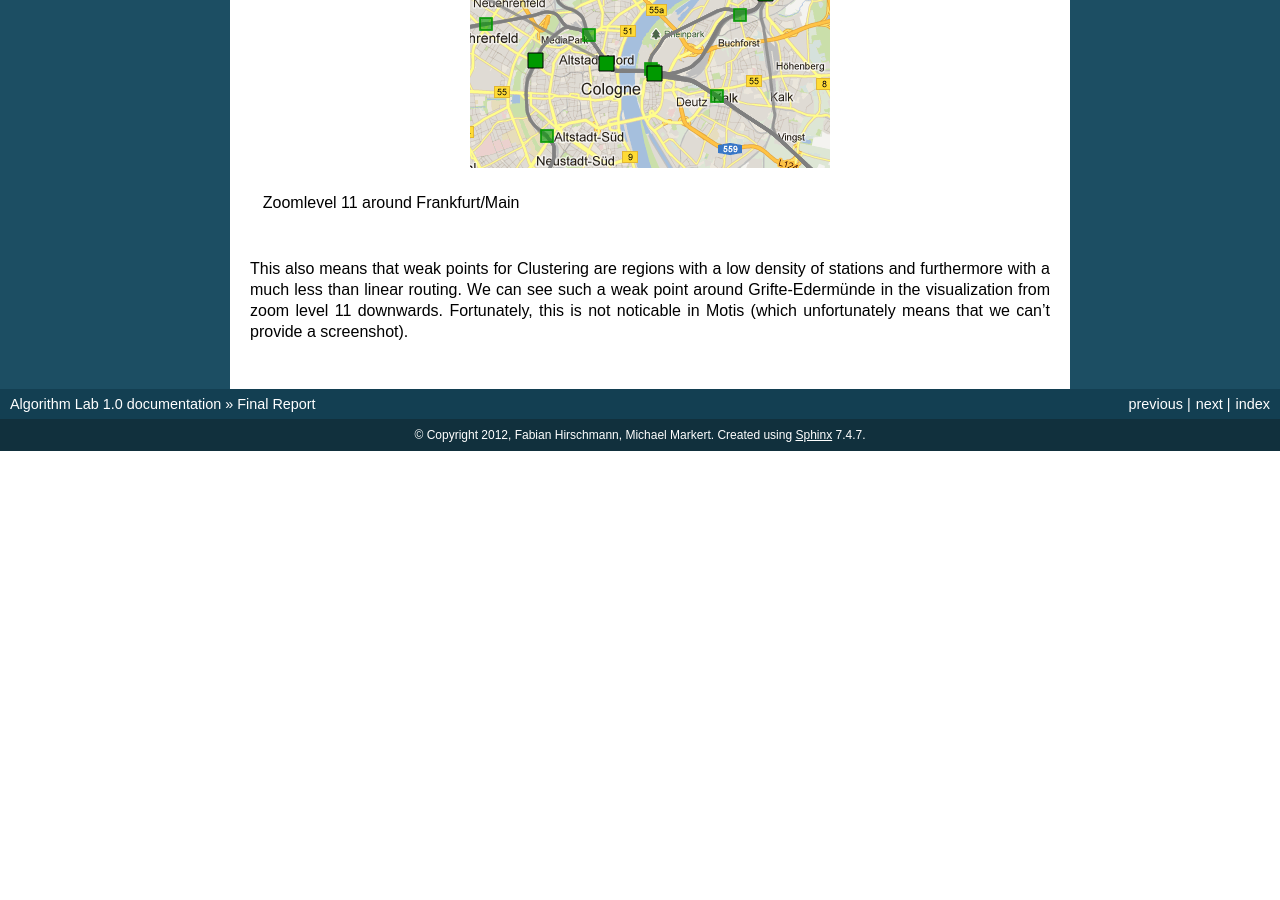
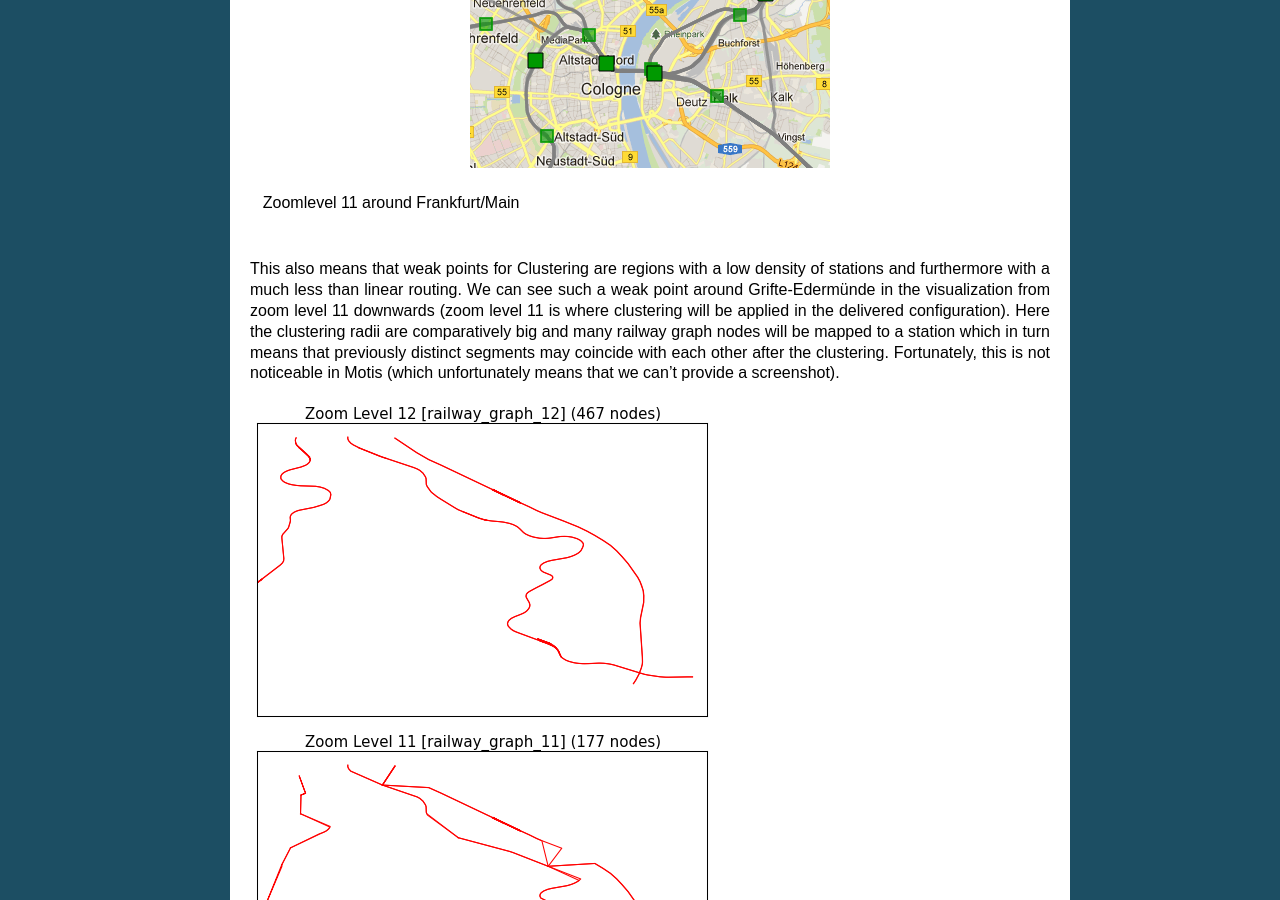
Before and after one commit to fhirschmann/algolab, a Sphinx documentation site: the page built from doc/final.rst, in a window 1280 px wide and 900 px high, scrolled down 18839 px. Built offline with Sphinx 7.4.7, drawn with Linux system fonts in a browser that asks for light colours; formulas are drawn with MathJax 3; before the commit the page ends 19290 px from its top, so only the background shows below that.

Commit message:
Elaborate on bad performance of clustering.
Signed-off-by: Michael Markert <markert.michael@googlemail.com>

```diff
--- a/doc/final.rst
+++ b/doc/final.rst
@@ -344,5 +344,12 @@ parameters.
 This also means that weak points for Clustering are regions with a low density
 of stations and furthermore with a much less than linear routing. We can see
 such a weak point around Grifte-Edermünde in the visualization from zoom level
-11 downwards. Fortunately, this is not noticable in Motis (which unfortunately
-means that we can't provide a screenshot).
+11 downwards (zoom level 11 is where clustering will be applied in the delivered
+configuration). Here the clustering radii are comparatively big and many railway
+graph nodes will be mapped to a station which in turn means that previously
+distinct segments may coincide with each other after the clustering.
+Fortunately, this is not noticeable in Motis (which unfortunately means that we
+can't provide a screenshot).
+
+.. image:: img/grifte/rg-zl-12.png
+.. image:: img/grifte/rg-zl-11.png
```
